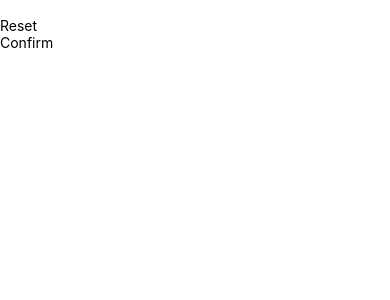
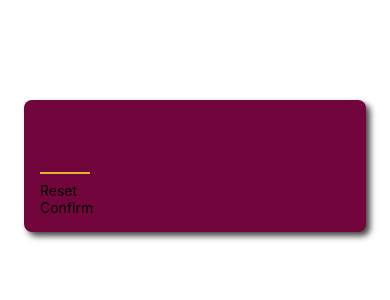
Before and after one commit to ChristopherLinnett/React-Native-Learning, a React Native app in the folder GuessMyNumber/: screen / in a window 390 px wide. Shown: the top 300 px of the page. Built offline with nearby package versions, Linux system fonts and the light colour scheme.

Commit message:
added styling to input container with shadowing gave styling to textinput element set a maxelength and keyboard type

```diff
--- a/GuessMyNumber/screens/StartGameScreen.tsx
+++ b/GuessMyNumber/screens/StartGameScreen.tsx
@@ -3,16 +3,36 @@ import { View, TextInput, StyleSheet } from "react-native";
 import PrimaryButton from "../components/PrimaryButton";
 
 const StartGameScreen = (props:any) => {
-    return (<View style={style.startGameScreen}>
-        <TextInput />
+    return (<View style={style.textInputContainer}>
+        <TextInput style={style.numberInput} maxLength={2} keyboardType='number-pad' />
         <PrimaryButton>Reset</PrimaryButton>
         <PrimaryButton>Confirm</PrimaryButton>
     </View>);
 }
 
 const style = StyleSheet.create({
-    startGameScreen: {
-        flex: 1,
+    textInputContainer: {
+        padding: 16,
+        marginHorizontal: 24,
+        marginTop: 100,
+        borderRadius: 8,
+        backgroundColor: '#72063c',
+        elevation: 4,
+        shadowColor: 'black',
+        shadowOffset: {width: 4, height: 4},
+        shadowRadius: 6,
+        shadowOpacity: .75,
+    },
+    numberInput: {
+        height: 50,
+        width: 50,
+        fontSize: 32,
+        borderBottomColor:'#ddb52f',
+        borderBottomWidth: 2,
+        color: '#ddb52f',
+        marginVertical: 8,
+        fontWeight: 'bold',
+        textAlign: 'center',
     }
 })
 
```
